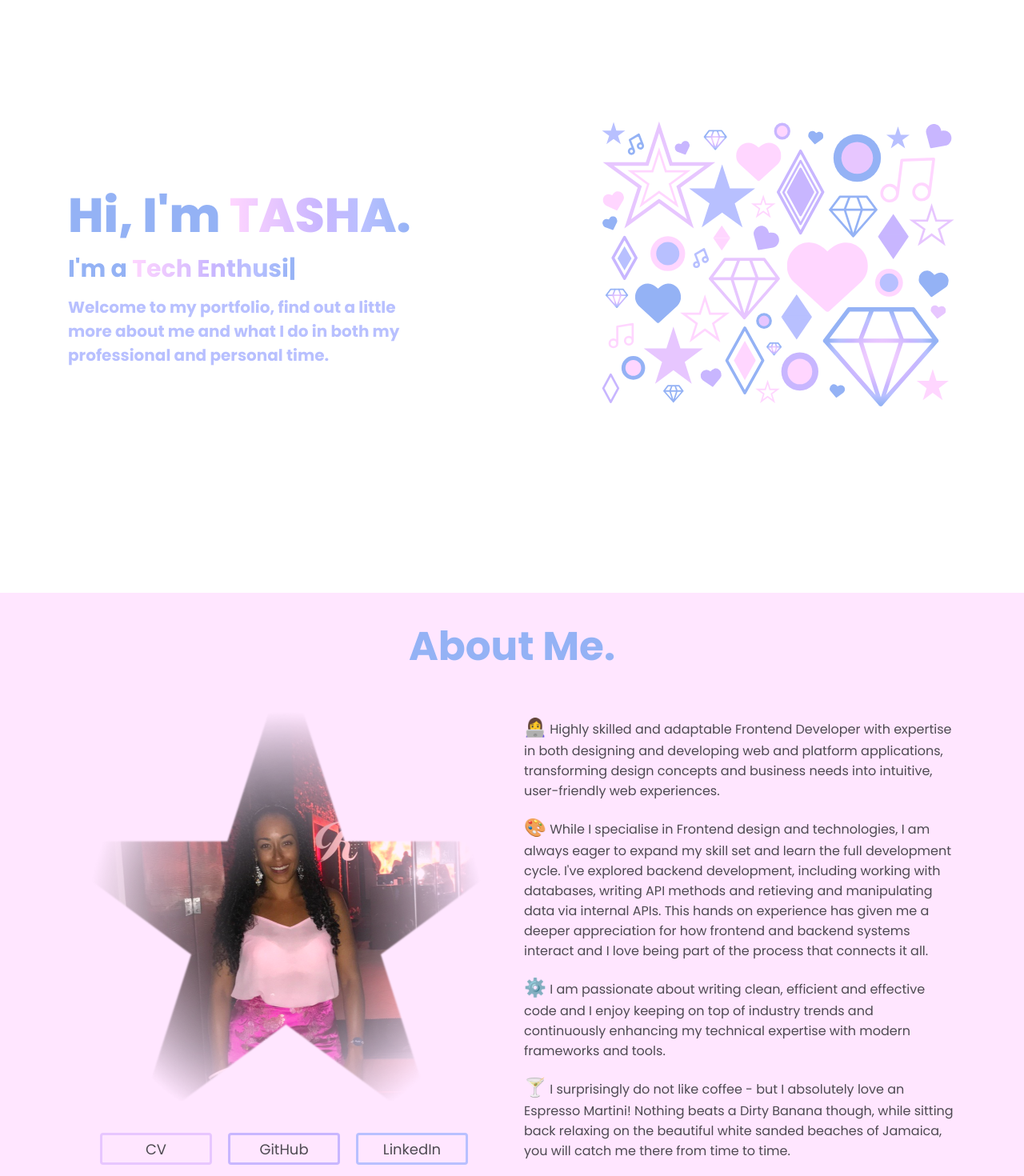
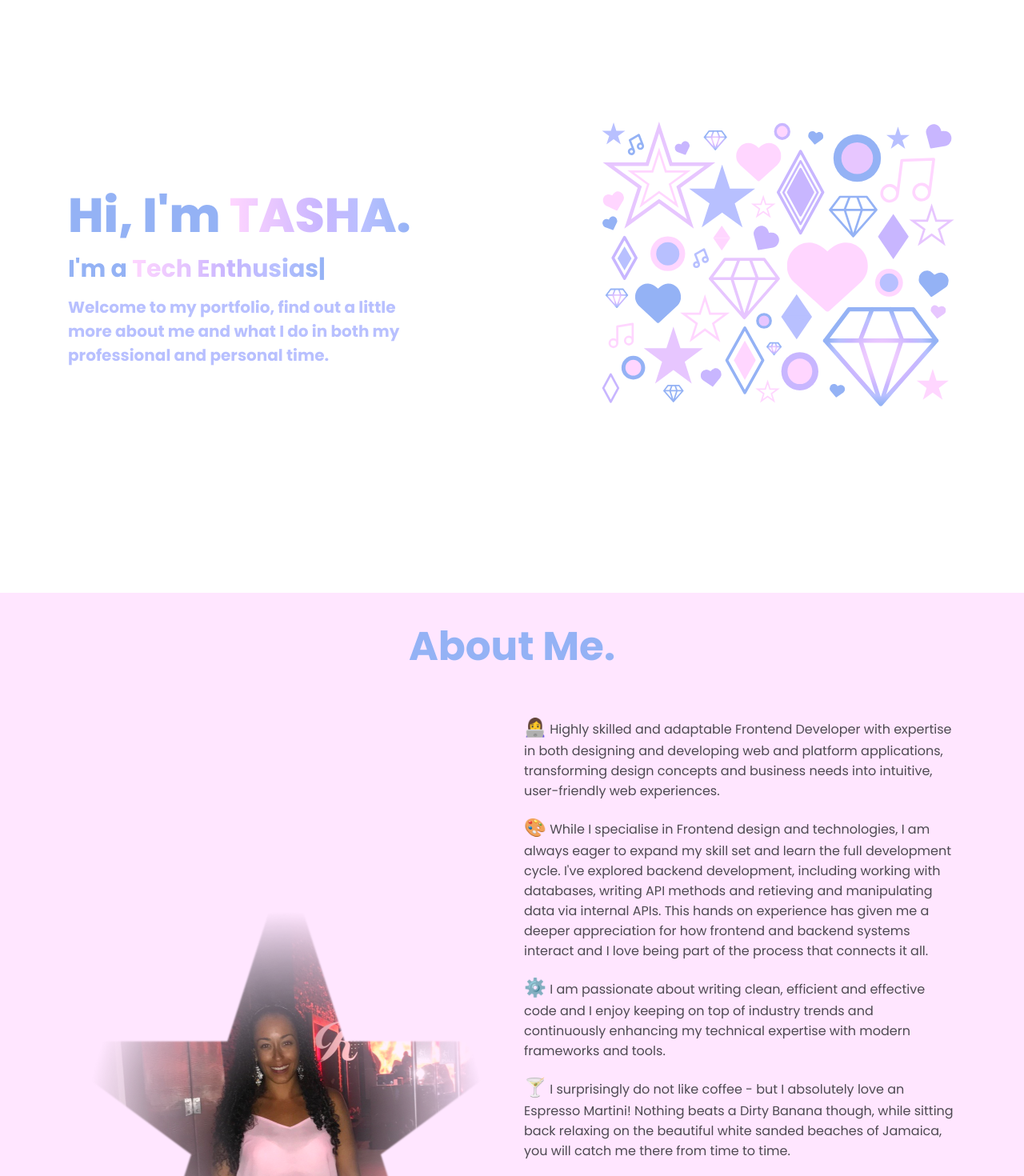
Before and after one commit to TashaRolland92/vite-react, a React (Vite) app: page / in a window 1280 px wide. Shown: the part 140-1610 px from the top of the page at 80% size. Built offline with nearby package versions, Linux system fonts and the light colour scheme.

Commit message:
start of lighthouse improvements

```diff
--- a/src/components/About.tsx
+++ b/src/components/About.tsx
@@ -11,7 +11,14 @@ const About = () => {
 					</div>
 					<div className="col-12 col-lg-6">
 						<div className="about__image-container">
-							<img src={Selfie} alt="Picture of Tasha Rolland Aarons, Frontend Developer" className="about__image" loading="lazy" />
+							<img
+								src={Selfie}
+								alt="Picture of Tasha Rolland Aarons, Frontend Developer"
+								className="about__image"
+								width="1000"
+								height="1000"
+								loading="lazy"
+							/>
 						</div>
 						<div className="btn-container">
 							<a href={TRA_CV} className="btn btn__cv" target="_blank">CV</a>
--- a/src/components/Hero.tsx
+++ b/src/components/Hero.tsx
@@ -14,7 +14,8 @@ const Hero = () => (
                             src={HeroImage}
                             alt="Diamonds, stars, hearts, music notes in pastel, lilac and pink tones"
                             className="hero__image"
-							loading="lazy"
+							width="497"
+							height="428"
                         />
                     </div>
                 </div>
```
